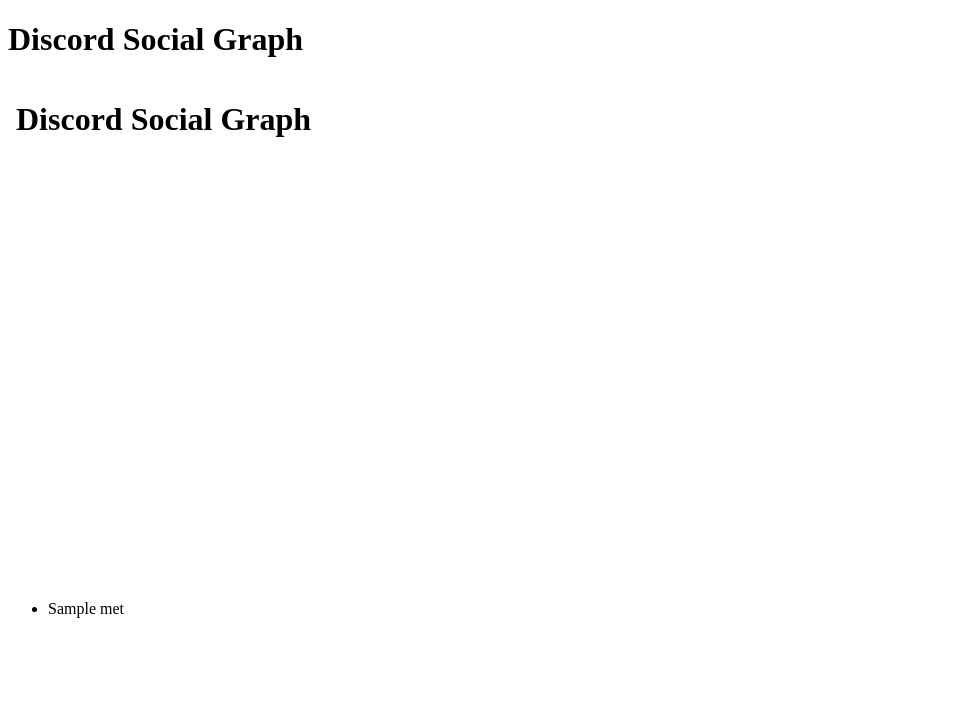
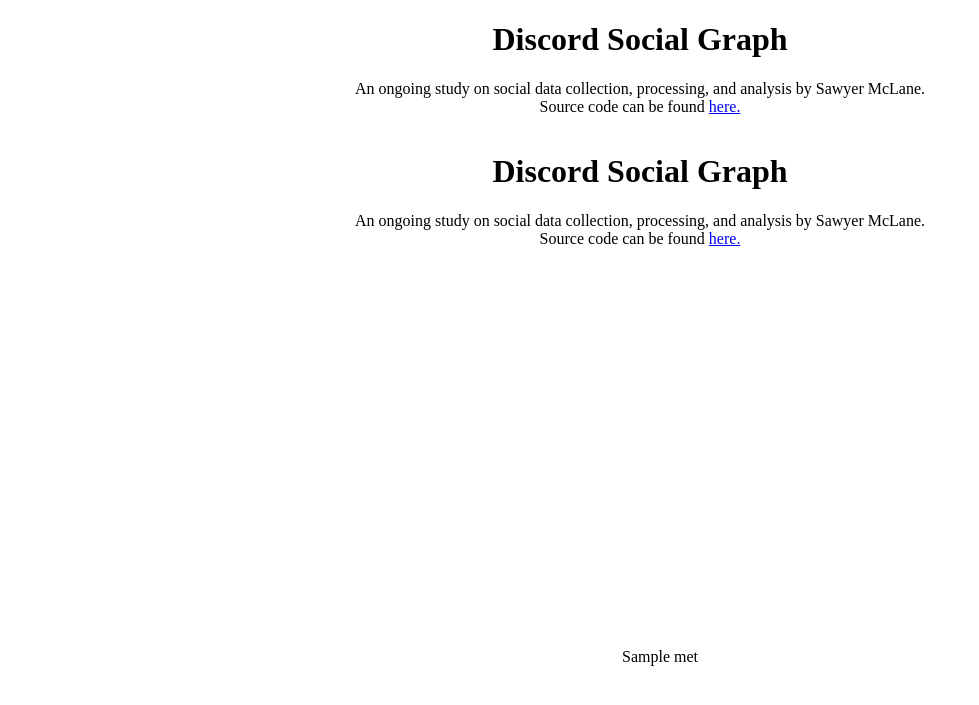
Before and after one commit to samclane/SocialGraphWebapp, a Django app: template graphs/templates/graphs/index.html in a window 1280 px wide. Shown: the top 705 px of the page, without its empty margins (0-979 px from the left). Run offline with Django 3.2, Linux system fonts and the light colour scheme; the template is opened without the code that fills it: most values are stand-ins (such as "Sample title", 1, 10 or a date in 2020).

Commit message:
Updated formatting, adding small explanation with link back.

```diff
--- a/graphs/templates/graphs/index.html
+++ b/graphs/templates/graphs/index.html
@@ -1,17 +1,50 @@
 {% load graph_extras %}
 <!DOCTYPE html>
+<style>
+    .content {
+        margin: auto;
+        max-width: 960px;
+    }
+
+    h1 {
+        text-align: center;
+    }
+
+    p {
+        text-align: center;
+    }
+
+    li {
+        text-align: center;
+    }
+
+    iframe {
+        display: block;
+        margin-left: auto;
+        margin-right: auto;
+    }
+</style>
 <html lang="en">
 <head>
     <meta charset="UTF-8">
     <title>Discord Social Graph</title>
 </head>
 <body>
+    <div class="content">
+        <header>
             <h1>Discord Social Graph</h1>
+            <p>
+                An ongoing study on social data collection, processing, and analysis by Sawyer McLane.<br/>
+                Source code can be found
+                <a href="https://github.com/samclane/SocialGraphWebapp">here.</a>
+            </p>
+        </header>
         <iframe src="{% url "graphs" %}" style="width:640px;height:500px;border:none" scrolling="no"></iframe>
-    <ul>
+        <ul style="list-style-type:none">
         {% for met in metrics %}
             <li>{{ met|safe|linebreaks|spacify }}</li>
         {% endfor %}
         </ul>
+    </div>
 </body>
 </html>
```
Lines whose indentation alone changed are shown as unchanged.
